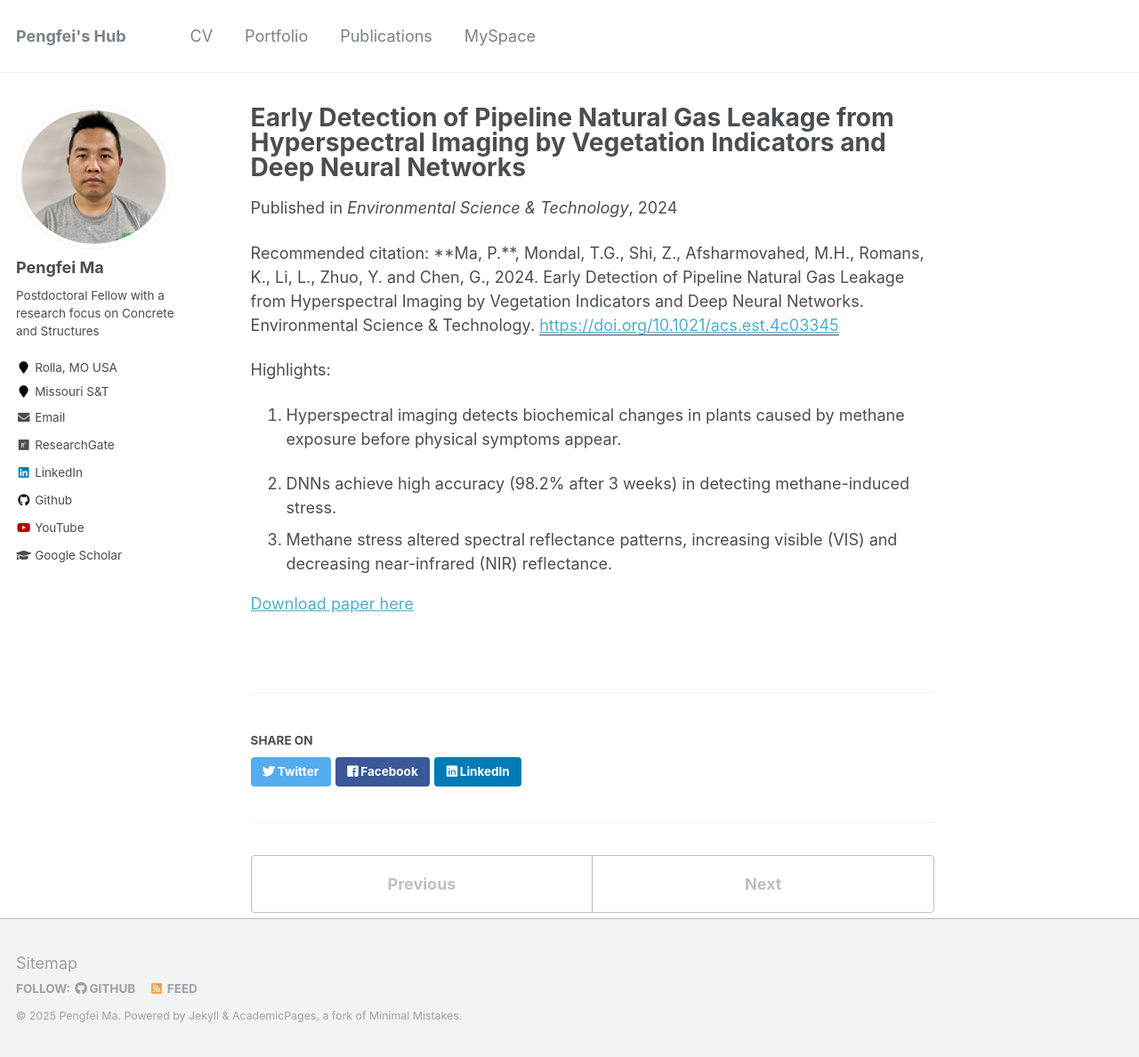
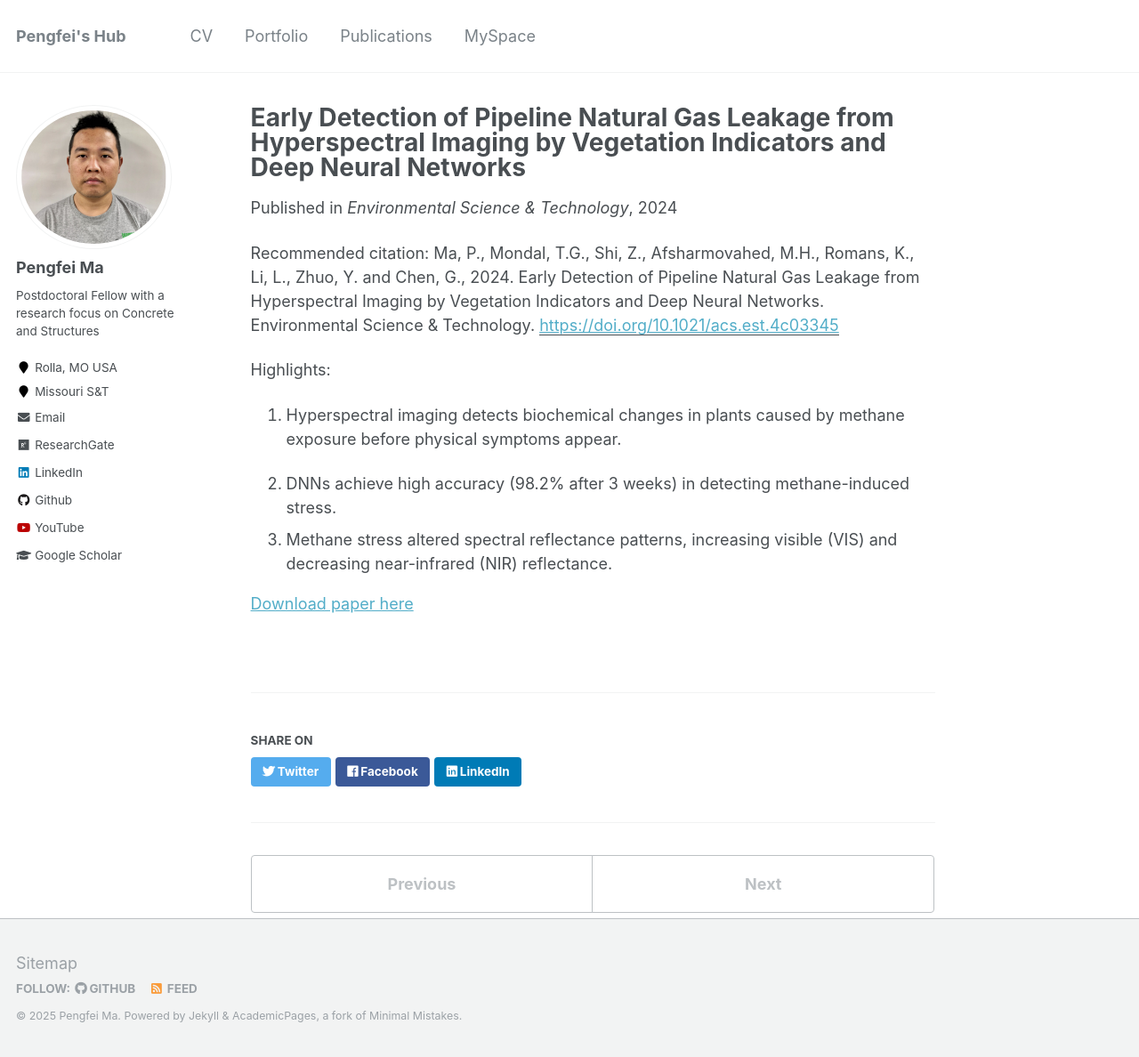
Before and after one commit to KyleMMA/KyleMMA.github.io, a Jekyll site: the page built from _publications/UAV_Remote sensing_DNNs.md, in a window 1280 px wide and 1188 px high. Shown: the whole window at 89% size. Built offline with Jekyll 4.4.1, drawn with Linux system fonts in a browser that asks for light colours.

```diff
--- a/_publications/UAV_Remote sensing_DNNs.md
+++ b/_publications/UAV_Remote sensing_DNNs.md
@@ -6,7 +6,7 @@ excerpt: '**_Keywords: Greenhouse gas (GHG); pipeline leak detection; hyperspect
 date: June 14, 2024
 venue: 'Environmental Science & Technology'
 paperurl: 'https://doi.org/10.1021/acs.est.4c03345'
-citation: '**Ma, P.**, Mondal, T.G., Shi, Z., Afsharmovahed, M.H., Romans, K., Li, L., Zhuo, Y. and Chen, G., 2024. Early Detection of Pipeline Natural Gas Leakage from Hyperspectral Imaging by Vegetation Indicators and Deep Neural Networks. Environmental Science & Technology.'
+citation: 'Ma, P., Mondal, T.G., Shi, Z., Afsharmovahed, M.H., Romans, K., Li, L., Zhuo, Y. and Chen, G., 2024. Early Detection of Pipeline Natural Gas Leakage from Hyperspectral Imaging by Vegetation Indicators and Deep Neural Networks. Environmental Science & Technology.'
 
 ---
 
```
